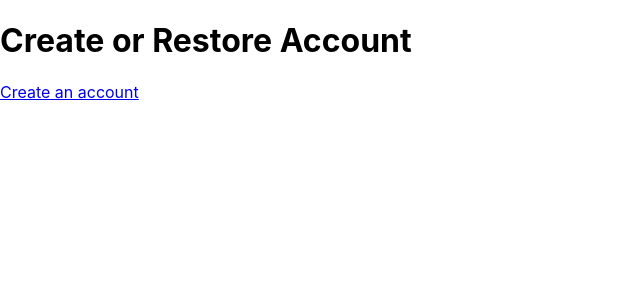
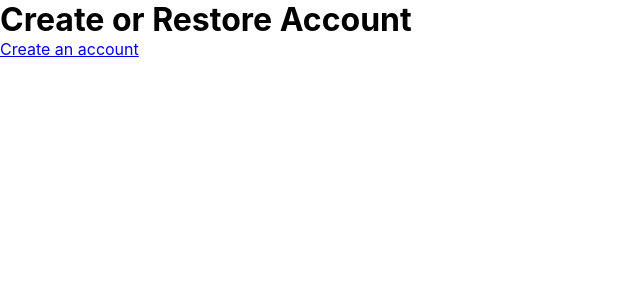
Before and after one commit to mintlayer/mojito-browser-extension, a React (Create React App) app: page / in a window 1280 px wide. Shown: the top 300 px of the page, without its empty margins (0-640 px from the left). Built offline with nearby package versions, Linux system fonts and the light colour scheme.

Commit message:
chore: moving common files to better places

```diff
--- a/src/index.css
+++ b/src/assets/index.css
@@ -1,9 +1,12 @@
-body {
+* {
   margin: 0;
   padding: 0;
   font-family: -apple-system, BlinkMacSystemFont, 'Segoe UI', 'Roboto', 'Oxygen',
-    'Ubuntu', 'Cantarell', 'Fira Sans', 'Droid Sans', 'Helvetica Neue',
-    sans-serif;
+  'Ubuntu', 'Cantarell', 'Fira Sans', 'Droid Sans', 'Helvetica Neue',
+  sans-serif;
+}
+
+body {
   -webkit-font-smoothing: antialiased;
   -moz-osx-font-smoothing: grayscale;
 }
--- a/src/index.js
+++ b/src/index.js
@@ -6,8 +6,8 @@ import App from './App'
 import SetAccountName from './pages/set-account-name'
 
 import { appHasAccounts } from './utils/appInfo'
-import reportWebVitals from './reportWebVitals'
-import './index.css'
+import reportWebVitals from './utils/reportWebVitals'
+import './assets/index.css'
 
 const root = ReactDOM.createRoot(document.getElementById('root'))
 root.render(
```
Also changed, not shown: src/utils/reportWebVitals.js (renamed from src/reportWebVitals.js).
